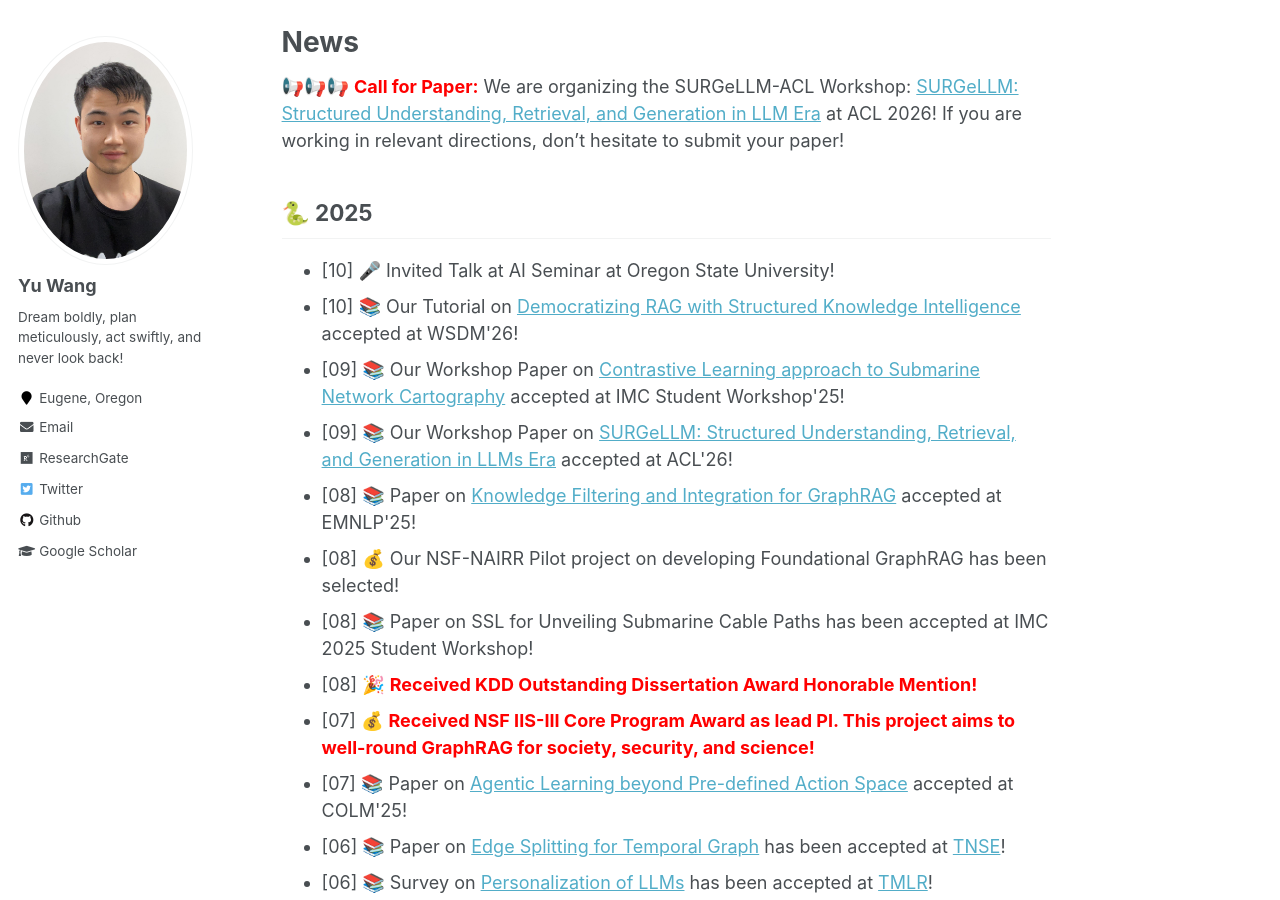
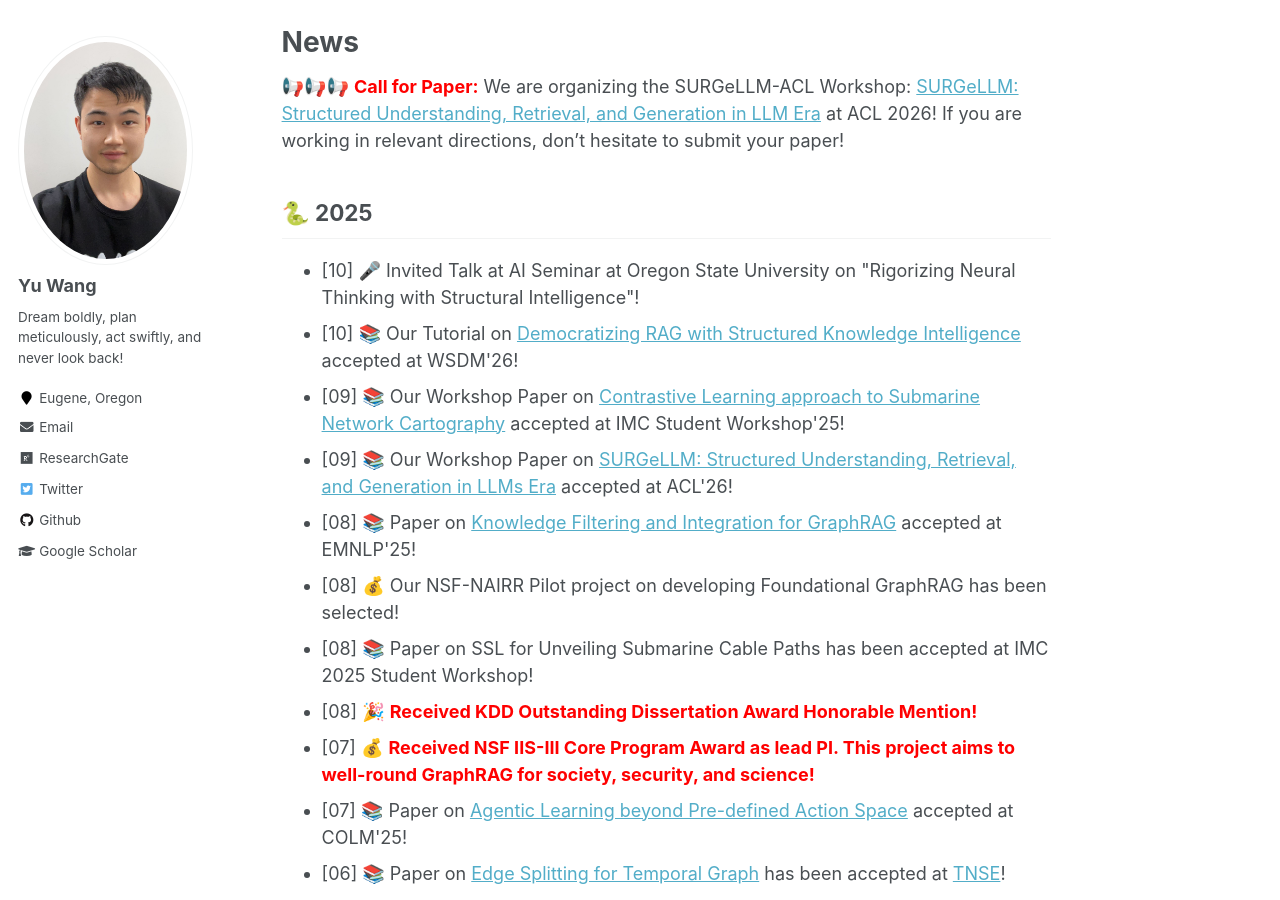
Before and after one commit to yuwang0103/yuwang0103.github.io, a Jekyll site: the page built from _pages/about.md, in a window 1280 px wide and 900 px high, scrolled down 766 px. Built offline with Jekyll 4.4.1, drawn with Linux system fonts in a browser that asks for light colours.

Commit message:
Update about.md

```diff
--- a/_pages/about.md
+++ b/_pages/about.md
@@ -32,7 +32,7 @@
 🐍 2025
 -----
 <ul>
-<li>[10] 🎤 Invited Talk at AI Seminar at Oregon State University!</li>
+<li>[10] 🎤 Invited Talk at AI Seminar at Oregon State University on "Rigorizing Neural Thinking with Structural Intelligence"!</li>
 <li>[10] 📚 Our Tutorial on  <a href=''>Democratizing RAG with Structured Knowledge Intelligence</a> accepted at WSDM'26!</li>
 <li>[09] 📚 Our Workshop Paper on  <a href=''>Contrastive Learning approach to Submarine Network Cartography</a> accepted at IMC Student Workshop'25!</li>
 <li>[09] 📚 Our Workshop Paper on  <a href=''>SURGeLLM: Structured Understanding, Retrieval, and Generation in LLMs Era</a> accepted at ACL'26!</li>
```
